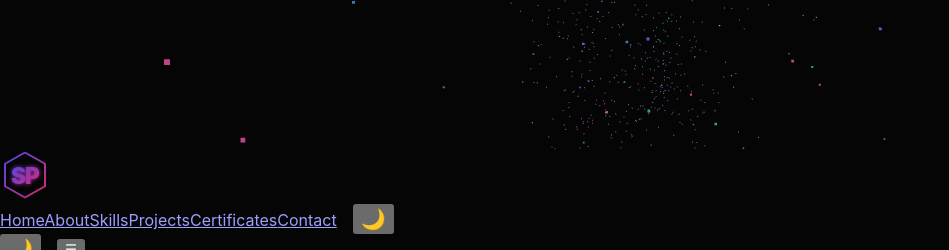
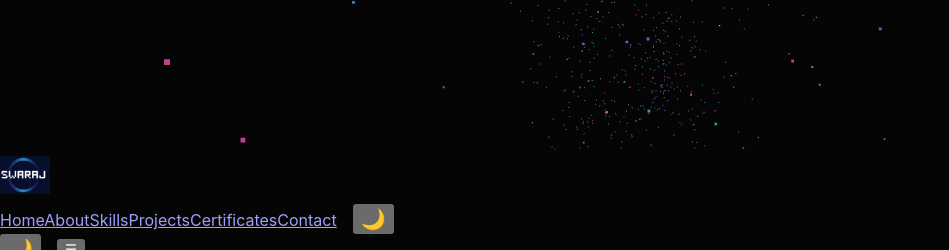
Before and after one commit to SwarajPrajapati2006/Portfolio, a React (Vite) app: page / in a window 1280 px wide. Shown: the top 250 px of the page, without its empty margins (0-949 px from the left). Built offline with nearby package versions, Linux system fonts and the light colour scheme; the HTML template or start-up script is replaced by a standard one.

Commit message:
Add LeetCode section and update logo with logo.png

```diff
--- a/src/components/Contact.jsx
+++ b/src/components/Contact.jsx
@@ -1,6 +1,6 @@
 import React from 'react';
 import { motion, AnimatePresence } from 'framer-motion';
-import { Send, Mail, MapPin, Github, Linkedin } from 'lucide-react';
+import { Send, Mail, MapPin, Github, Linkedin, Code2 } from 'lucide-react';
 
 export default function Contact() {
     const [status, setStatus] = React.useState('');
@@ -161,6 +161,23 @@ export default function Contact() {
                             </a>
                         </div>
                     </motion.div>
+
+                    <motion.div
+                        initial={{ opacity: 0, x: -20 }}
+                        whileInView={{ opacity: 1, x: 0 }}
+                        viewport={{ once: true }}
+                        className="contact-card"
+                    >
+                        <div className="contact-icon-wrapper icon-teal">
+                            <Code2 />
+                        </div>
+                        <div>
+                            <h3 className="contact-label">LeetCode</h3>
+                            <a href="https://leetcode.com/SwarajPrajapati2006" target="_blank" rel="noopener noreferrer" className="contact-value">
+                                SwarajPrajapati2006
+                            </a>
+                        </div>
+                    </motion.div>
                 </div>
 
                 {/* Form */}
--- a/src/components/Logo.jsx
+++ b/src/components/Logo.jsx
@@ -1,66 +1,20 @@
 import React from 'react';
 import { motion } from 'framer-motion';
+import logoImage from '../assets/logo.png';
 
-export default function Logo({ width = 50, height = 50, className = '', theme = 'dark' }) {
-    const isDark = theme === 'dark';
-
-    // Refined color palette
-    const colors = {
-        primary: isDark ? '#6366f1' : '#4f46e5', // Indigo
-        secondary: isDark ? '#ec4899' : '#db2777', // Rose
-    };
-
+export default function Logo({ width = 50, height = 50, className = '' }) {
     return (
-        <motion.svg
+        <motion.img
+            src={logoImage}
+            alt="SP Logo"
             width={width}
             height={height}
-            viewBox="0 0 100 100"
-            fill="none"
-            xmlns="http://www.w3.org/2000/svg"
             className={className}
-            initial="initial"
-            animate="animate"
-            whileHover="hover"
-        >
-            <defs>
-                <linearGradient id={`logo-gradient-${theme}`} x1="0%" y1="0%" x2="100%" y2="100%">
-                    <stop offset="0%" stopColor={colors.primary} />
-                    <stop offset="100%" stopColor={colors.secondary} />
-                </linearGradient>
-                <filter id={`glow-${theme}`} x="-50%" y="-50%" width="200%" height="200%">
-                    <feGaussianBlur stdDeviation="4" result="blur" />
-                    <feComposite in="SourceGraphic" in2="blur" operator="over" />
-                </filter>
-            </defs>
-
-            {/* Hexagon Container */}
-            <motion.path
-                d="M 50 5 L 90 27.5 V 72.5 L 50 95 L 10 72.5 V 27.5 Z"
-                stroke={`url(#logo-gradient-${theme})`}
-                strokeWidth="4"
-                strokeLinejoin="round"
-                fill="none"
-                initial={{ pathLength: 0, opacity: 0 }}
-                animate={{ pathLength: 1, opacity: 1 }}
-                transition={{ duration: 1.5, ease: "easeInOut" }}
-            />
-
-            {/* Sharp, Bold Text "SP" */}
-            <text
-                x="50"
-                y="50"
-                dominantBaseline="central"
-                textAnchor="middle"
-                fontSize="45"
-                fontWeight="900"
-                fontFamily="'Inter', sans-serif"
-                fill={`url(#logo-gradient-${theme})`}
-                filter={`url(#glow-${theme})`}
-                letterSpacing="-2"
-                style={{ userSelect: 'none' }}
-            >
-                SP
-            </text>
-        </motion.svg>
+            initial={{ opacity: 0, scale: 0.8 }}
+            animate={{ opacity: 1, scale: 1 }}
+            whileHover={{ scale: 1.1 }}
+            transition={{ duration: 0.3 }}
+            style={{ objectFit: 'contain' }}
+        />
     );
 }
```
Also changed, not shown: src/assets/logo.png (added), 1 other file (tests, documents, lock files or other folders).
